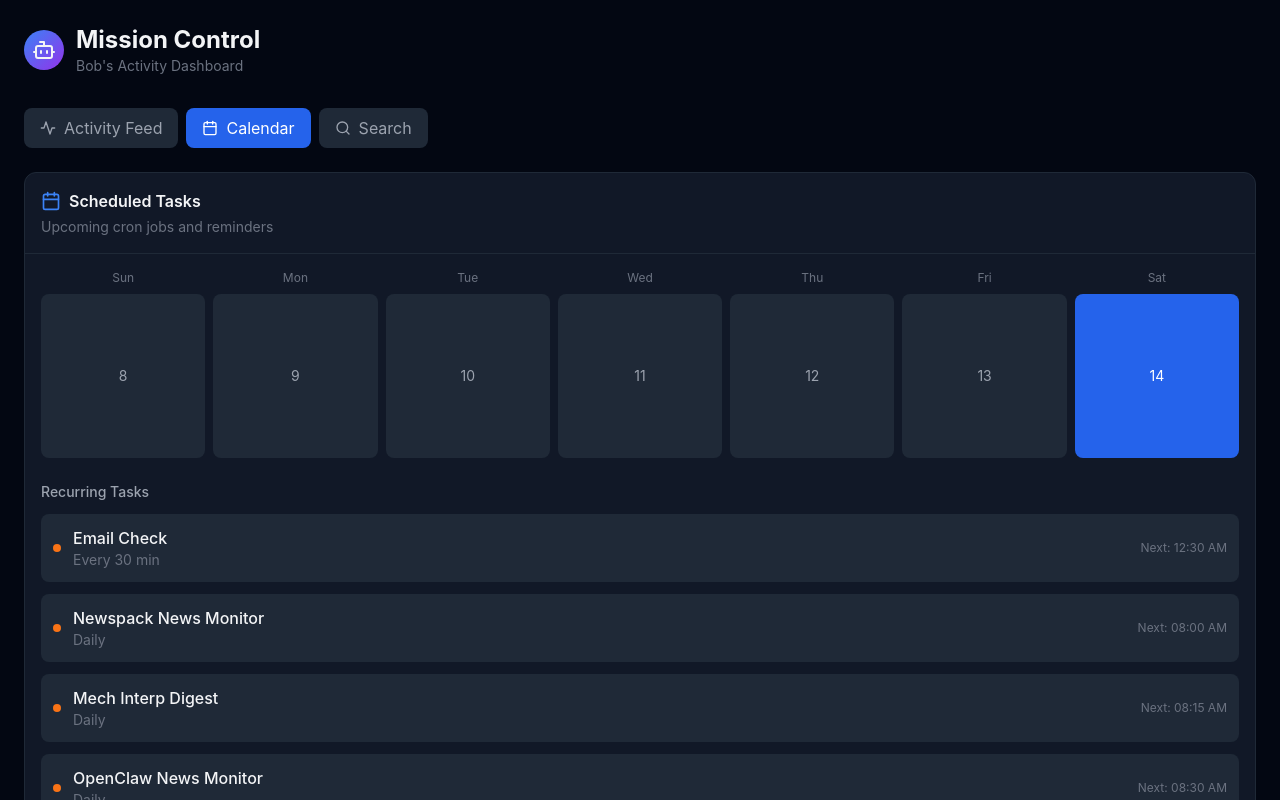
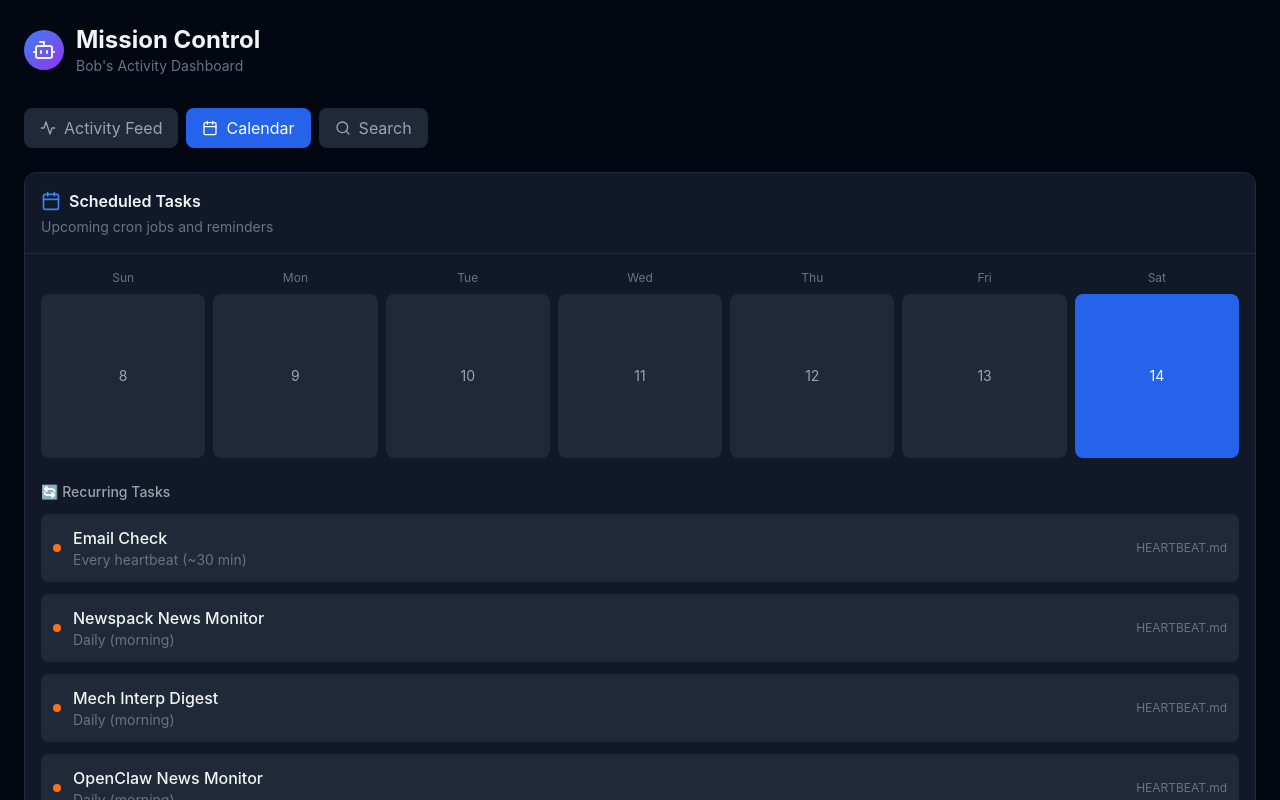
Before and after one commit to joesbobclaw/mission-control, a Next.js app: page / in a window 1280 px wide. Both pictures are taken after a click on the button "Calendar". Shown: the top 800 px of the page. Built offline with nearby package versions, Linux system fonts and the light colour scheme.

Commit message:
📅 Add dynamic calendar with recurring + one-time tasks

```diff
--- /dev/null
+++ b/app/data/scheduled.json
@@ -0,0 +1,56 @@
+{
+  "recurring": [
+    {
+      "id": "rec_email",
+      "name": "Email Check",
+      "schedule": "Every heartbeat (~30 min)",
+      "type": "cron",
+      "source": "HEARTBEAT.md"
+    },
+    {
+      "id": "rec_newspack",
+      "name": "Newspack News Monitor",
+      "schedule": "Daily (morning)",
+      "type": "cron",
+      "source": "HEARTBEAT.md"
+    },
+    {
+      "id": "rec_mechinterp",
+      "name": "Mech Interp Digest",
+      "schedule": "Daily (morning)",
+      "type": "cron",
+      "source": "HEARTBEAT.md"
+    },
+    {
+      "id": "rec_openclaw",
+      "name": "OpenClaw News Monitor",
+      "schedule": "Daily (morning)",
+      "type": "cron",
+      "source": "HEARTBEAT.md"
+    },
+    {
+      "id": "rec_backup",
+      "name": "Brain Backup",
+      "schedule": "Daily (evening)",
+      "type": "cron",
+      "source": "HEARTBEAT.md"
+    },
+    {
+      "id": "rec_brainsync",
+      "name": "Brain Sync (Work Claude)",
+      "schedule": "Every heartbeat",
+      "type": "cron",
+      "source": "HEARTBEAT.md"
+    }
+  ],
+  "oneTime": [
+    {
+      "id": "2b2bcbd2-8bf7-48f5-a9eb-12bd59a26eec",
+      "name": "SMS Setup Reminder",
+      "scheduledFor": "2026-02-15T10:00:00-07:00",
+      "type": "reminder",
+      "description": "Follow up on Twilio setup for SMS capability"
+    }
+  ],
+  "lastUpdated": "2026-02-08T18:55:00-07:00"
+}
--- a/app/page.tsx
+++ b/app/page.tsx
@@ -3,6 +3,7 @@
 import { useState } from 'react'
 import { Activity, Calendar, Search, Bot, Clock, CheckCircle, AlertCircle, Loader } from 'lucide-react'
 import activitiesData from './data/activities.json'
+import scheduledData from './data/scheduled.json'
 
 // Types
 interface ActivityItem {
@@ -14,23 +15,26 @@ interface ActivityItem {
   status: 'completed' | 'pending' | 'failed'
 }
 
-interface ScheduledTask {
+interface RecurringTask {
   id: string
   name: string
   schedule: string
-  nextRun: string
-  type: 'cron' | 'reminder'
+  type: string
+  source: string
 }
 
-// Load activities from JSON file (updated via git push)
+interface OneTimeTask {
+  id: string
+  name: string
+  scheduledFor: string
+  type: string
+  description: string
+}
+
+// Load data from JSON files (updated via git push)
 const sampleActivities: ActivityItem[] = activitiesData as ActivityItem[]
-
-const scheduledTasks: ScheduledTask[] = [
-  { id: '1', name: 'Email Check', schedule: 'Every 30 min', nextRun: '2026-02-08T00:30:00', type: 'cron' },
-  { id: '2', name: 'Newspack News Monitor', schedule: 'Daily', nextRun: '2026-02-08T08:00:00', type: 'cron' },
-  { id: '3', name: 'Mech Interp Digest', schedule: 'Daily', nextRun: '2026-02-08T08:15:00', type: 'cron' },
-  { id: '4', name: 'OpenClaw News Monitor', schedule: 'Daily', nextRun: '2026-02-08T08:30:00', type: 'cron' },
-]
+const recurringTasks: RecurringTask[] = scheduledData.recurring as RecurringTask[]
+const oneTimeTasks: OneTimeTask[] = scheduledData.oneTime as OneTimeTask[]
 
 // Status icon component
 function StatusIcon({ status }: { status: string }) {
@@ -189,21 +193,43 @@ export default function MissionControl() {
               ))}
             </div>
 
-            {/* Task List */}
-            <div className="space-y-3">
-              <h3 className="text-sm font-medium text-gray-400 mb-2">Recurring Tasks</h3>
-              {scheduledTasks.map((task) => (
+            {/* Recurring Tasks */}
+            <div className="space-y-3 mb-6">
+              <h3 className="text-sm font-medium text-gray-400 mb-2">🔄 Recurring Tasks</h3>
+              {recurringTasks.map((task) => (
                 <div key={task.id} className="flex items-center gap-3 p-3 bg-gray-800 rounded-lg">
-                  <div className={`w-2 h-2 rounded-full ${task.type === 'cron' ? 'bg-orange-500' : 'bg-green-500'}`} />
+                  <div className="w-2 h-2 rounded-full bg-orange-500" />
                   <div className="flex-1">
                     <div className="font-medium">{task.name}</div>
                     <div className="text-sm text-gray-500">{task.schedule}</div>
                   </div>
                   <div className="text-xs text-gray-500">
-                    Next: {formatTime(task.nextRun)}
+                    {task.source}
                   </div>
                 </div>
               ))}
+            </div>
+
+            {/* One-Time Tasks */}
+            <div className="space-y-3">
+              <h3 className="text-sm font-medium text-gray-400 mb-2">📌 Upcoming One-Time Tasks</h3>
+              {oneTimeTasks.length > 0 ? (
+                oneTimeTasks.slice(0, 10).map((task) => (
+                  <div key={task.id} className="flex items-center gap-3 p-3 bg-gray-800 rounded-lg">
+                    <div className="w-2 h-2 rounded-full bg-green-500" />
+                    <div className="flex-1">
+                      <div className="font-medium">{task.name}</div>
+                      <div className="text-sm text-gray-500">{task.description}</div>
+                    </div>
+                    <div className="text-xs text-gray-500 text-right">
+                      <div>{formatDate(task.scheduledFor)}</div>
+                      <div>{formatTime(task.scheduledFor)}</div>
+                    </div>
+                  </div>
+                ))
+              ) : (
+                <p className="text-gray-500 text-sm">No upcoming one-time tasks</p>
+              )}
             </div>
           </div>
         </div>
```
